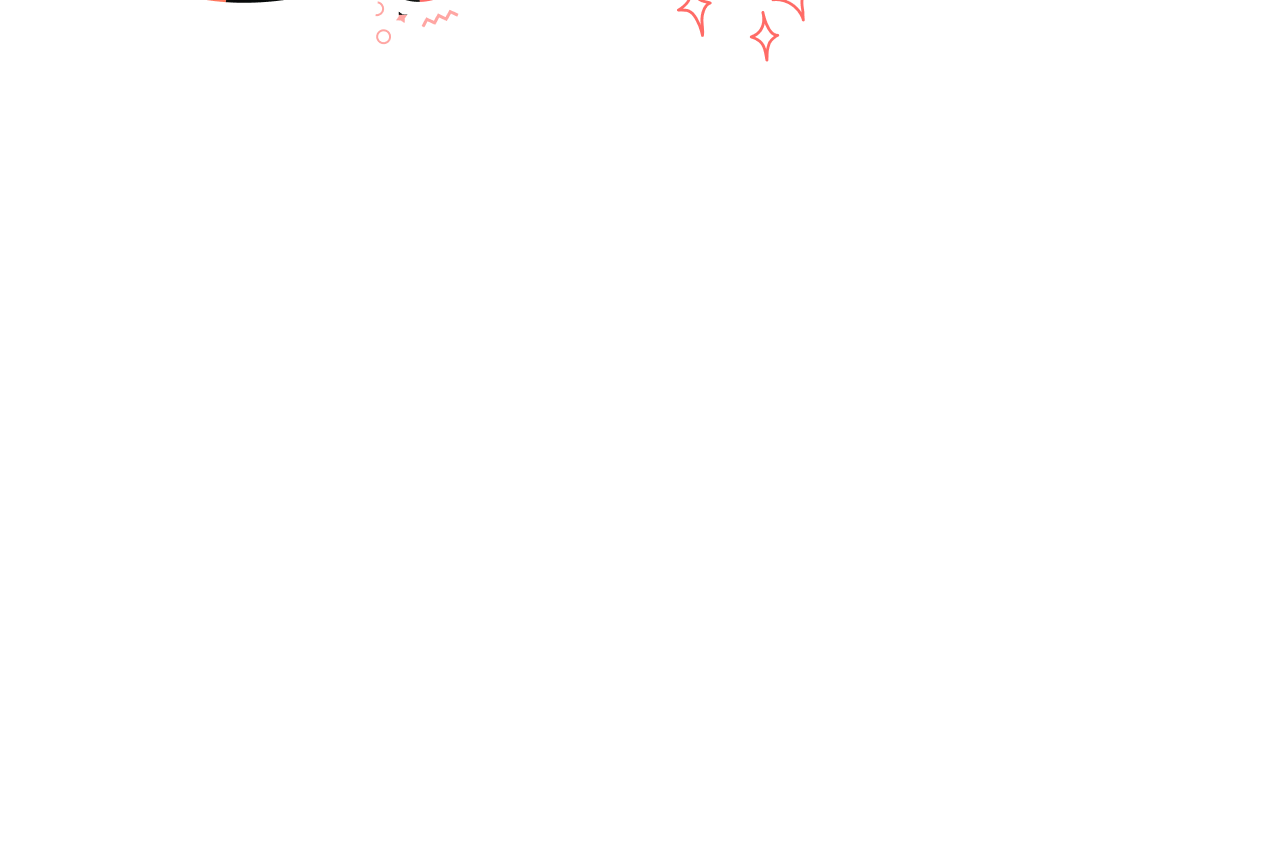
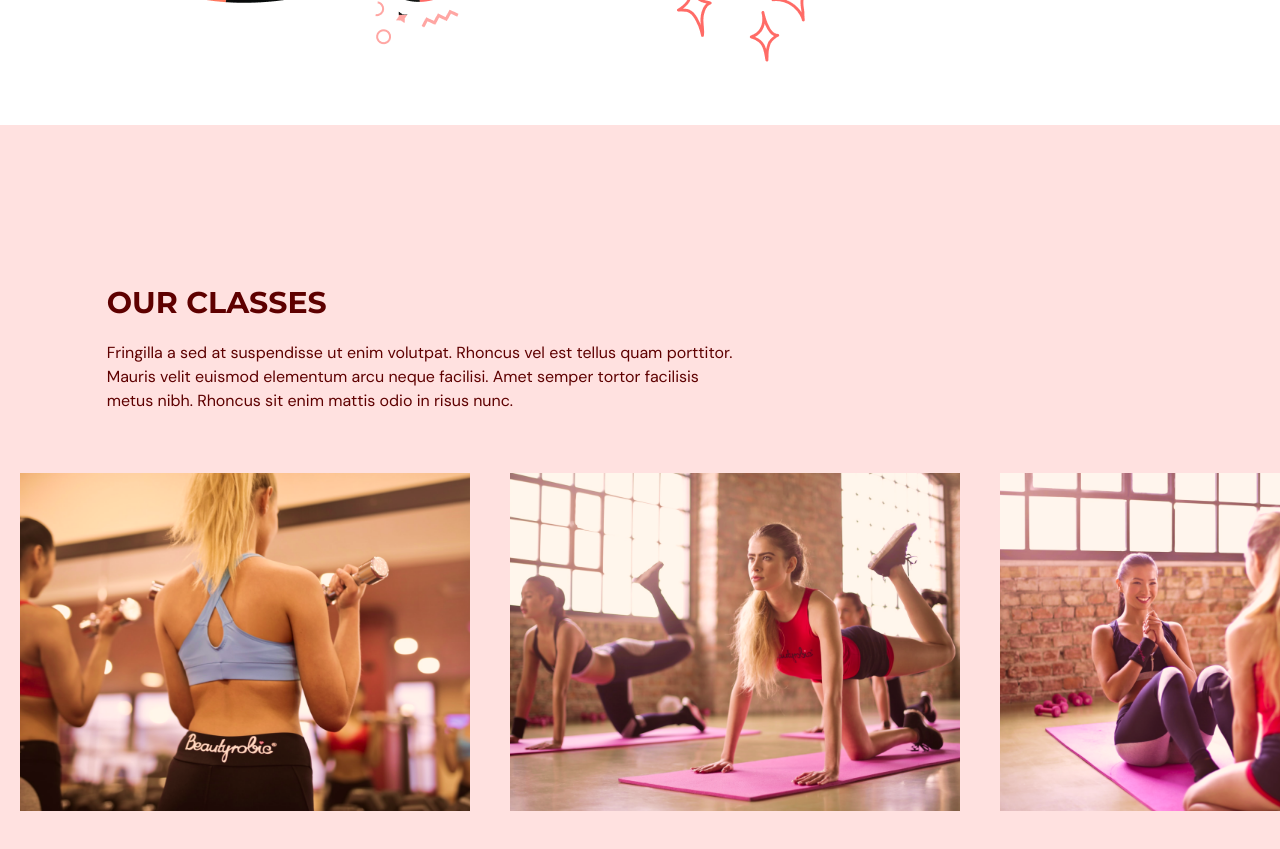
Before and after one commit to n1bil/fitness-project, a React (Vite) app: page / in a window 1280 px wide. Shown: the part 2000-2849 px from the top of the page. Before the commit the page ends 2125 px from the top, so only its background shows below. Built offline with nearby package versions, Linux system fonts and the light colour scheme.

Commit message:
Our Classes Page

```diff
--- a/src/App.tsx
+++ b/src/App.tsx
@@ -1,5 +1,6 @@
 import { useEffect, useState } from "react";
 import Home from '@/scenes/home';
+import OurClasses from "@/scenes/ourClasses";
 import Benefits from '@/scenes/benefits';
 import Navbar from "@/scenes/navbar";
 import { SelectedPage } from "@/shared/types.ts";
@@ -30,6 +31,7 @@
             />
             <Home setSelectedPage={setSelectedPage} />
             <Benefits setSelectedPage={setSelectedPage} />
+            <OurClasses SelectedPage={setSelectedPage} />
         </div>
     );
 }
--- /dev/null
+++ b/src/scenes/ourClasses/Class.tsx
@@ -0,0 +1,23 @@
+type Props = {
+    name: string;
+    description?: string;
+    image: string;
+}
+
+const Class = ({ name, description, image }: Props) => {
+  const overlayStyles = `p-5 absolute z-30 flex h-[380px] w-[450px]
+  flex-col items-center justify-center whitespace-normal bg-primary-500
+  text-center text-white opacity-0 transition duration-500 hover:opacity-90`;
+
+  return (
+    <li className="relative mx-5 inline-block h-[380px] w-[450px]">
+        <div className={overlayStyles}>
+            <p className="text-2xl">{name}</p>
+            <p className="mt-5">{description}</p>
+        </div>
+        <img src={image} alt={`${image}`} />
+    </li>
+  )
+}
+
+export default Class
--- /dev/null
+++ b/src/scenes/ourClasses/index.tsx
@@ -0,0 +1,91 @@
+import { ClassType, SelectedPage } from "@/shared/types";
+import image1 from "@/assets/image1.png";
+import image2 from "@/assets/image2.png";
+import image3 from "@/assets/image3.png";
+import image4 from "@/assets/image4.png";
+import image5 from "@/assets/image5.png";
+import image6 from "@/assets/image6.png";
+import { motion } from "framer-motion";
+import HText from "@/shared/HText";
+import Class from "./Class"
+
+const classes: Array<ClassType> = [
+    {
+      name: "Weight Training Classes",
+      description: "Lorem ipsum dolor sit amet, consectetur adipiscing elit, sed do eiusmod tempor incididunt ut labore et dolore magna aliqua. Ut enim ad minim veniam, quis nostrud exercitation ullamco laboris nisi ut aliquip ex ea commodo consequat.",
+      image: image1,
+    },
+    {
+      name: "Yoga Classes",
+      image: image2,
+    },
+    {
+      name: "Ab Core Classes",
+      description: "Lorem ipsum dolor sit amet, consectetur adipiscing elit, sed do eiusmod tempor incididunt ut labore et dolore magna aliqua. Ut enim ad minim veniam, quis nostrud exercitation ullamco laboris nisi ut aliquip ex ea commodo consequat.",
+      image: image3,
+    },
+    {
+      name: "Adventure Classes",
+      description: "Lorem ipsum dolor sit amet, consectetur adipiscing elit, sed do eiusmod tempor incididunt ut labore et dolore magna aliqua. Ut enim ad minim veniam, quis nostrud exercitation ullamco laboris nisi ut aliquip ex ea commodo consequat.",
+      image: image4,
+    },
+    {
+      name: "Fitness Classes",
+      image: image5,
+    },
+    {
+      name: "Training Classes",
+      description: "Lorem ipsum dolor sit amet, consectetur adipiscing elit, sed do eiusmod tempor incididunt ut labore et dolore magna aliqua. Ut enim ad minim veniam, quis nostrud exercitation ullamco laboris nisi ut aliquip ex ea commodo consequat.",
+      image: image6,
+    },
+  ];
+
+type Props = {
+    setSelectedPage: (value: SelectedPage) => void;
+};
+
+const OurClasses = ({ setSelectedPage }: Props) => {
+    return (
+        <section id="ourClasses" className="w-full bg-primary-100 py-40">
+            <motion.div
+                onViewportEnter={() => setSelectedPage(SelectedPage.OurClasses)}
+            >
+                <motion.div
+                    className="mx-auto w-5/6"
+                    initial="hidden"
+                    whileInView="visible"
+                    viewport={{ once: true, amount: 0.5 }}
+                    transition={{ duration: 0.5 }}
+                    variants={{
+                        hidden: { opacity: 0, x: -50 },
+                        visible: { opacity: 1, x: 0 },
+                    }}
+                >
+                    <div className="md:w-3/5">
+                        <HText>OUR CLASSES</HText>
+                        <p className="py-5">
+                            Fringilla a sed at suspendisse ut enim volutpat. Rhoncus vel est
+                            tellus quam porttitor. Mauris velit euismod elementum arcu neque
+                            facilisi. Amet semper tortor facilisis metus nibh. Rhoncus sit
+                            enim mattis odio in risus nunc.
+                        </p>
+                    </div>
+                </motion.div>
+                <div className="mt-10 h-[353px] w-full overflow-x-auto overflow-y-hidden">
+                    <ul className="w-[2800px] whitespace-nowrap" >
+                        {classes.map((item: ClassType, index) => (
+                            <Class
+                                key={`${item.name}-${index}`}
+                                name={item.name}
+                                description={item.description}
+                                image={item.image}
+                            />
+                        ))}
+                    </ul>
+                </div>
+            </motion.div>
+        </section>
+    );
+};
+
+export default OurClasses;
--- a/src/shared/types.ts
+++ b/src/shared/types.ts
@@ -10,3 +10,9 @@
     title: string;
     description: string;
 }
+
+export interface ClassType {
+    name: string;
+    description?: string;
+    image: string
+}
```
